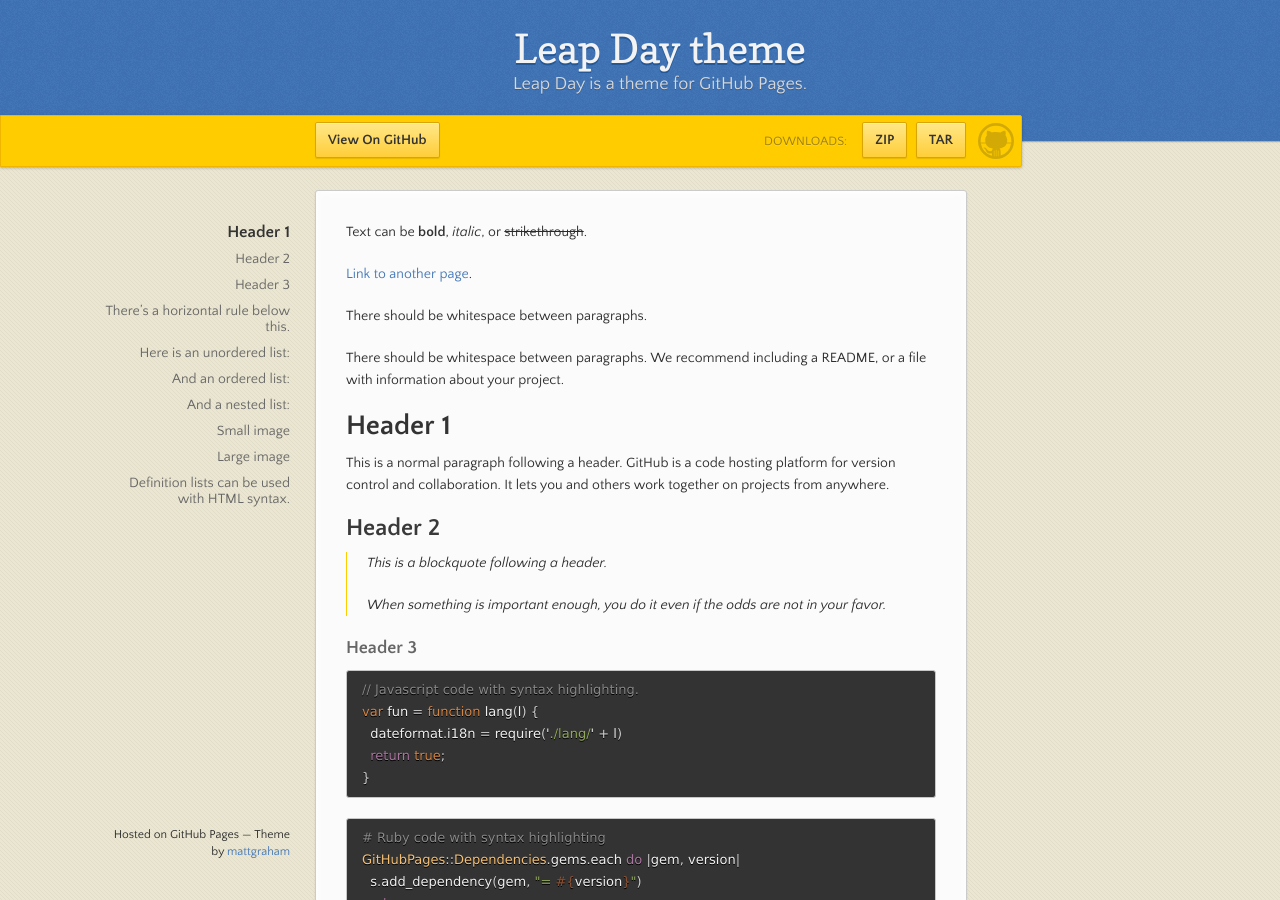
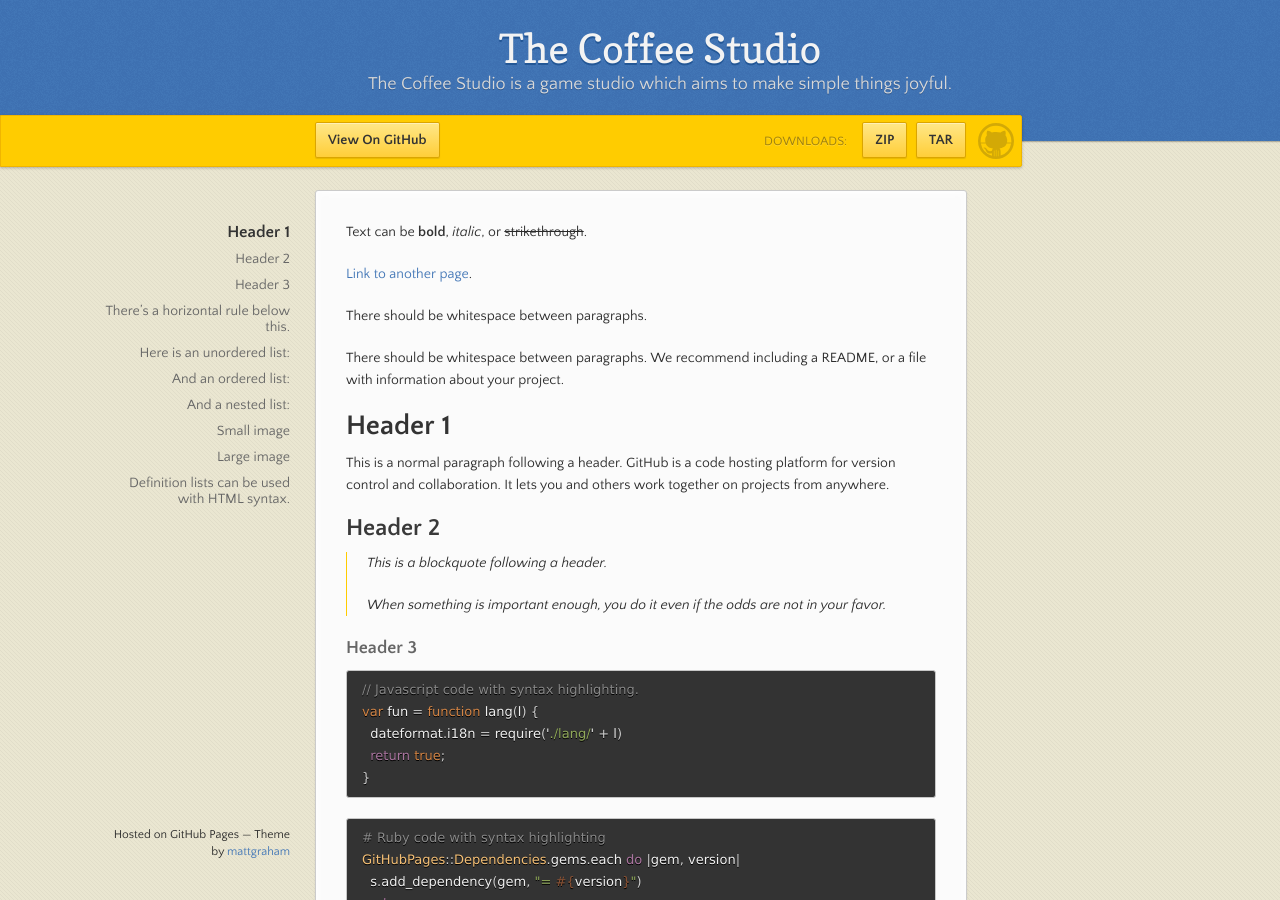
Before and after one commit to The-Coffee-Studio/The-Coffee-Studio.github.io, a Jekyll site: the page built from index.md, in a window 1280 px wide and 900 px high. Built offline with Jekyll 4.4.1, drawn with Linux system fonts in a browser that asks for light colours.

Commit message:
Update page ttitle

```diff
--- a/_config.yml
+++ b/_config.yml
@@ -1,5 +1,5 @@
-title: Leap Day theme
-description: Leap Day is a theme for GitHub Pages.
+title: The Coffee Studio
+description: The Coffee Studio is a game studio which aims to make simple things joyful.
 show_downloads: true
 google_analytics:
 theme: jekyll-theme-leap-day
```
